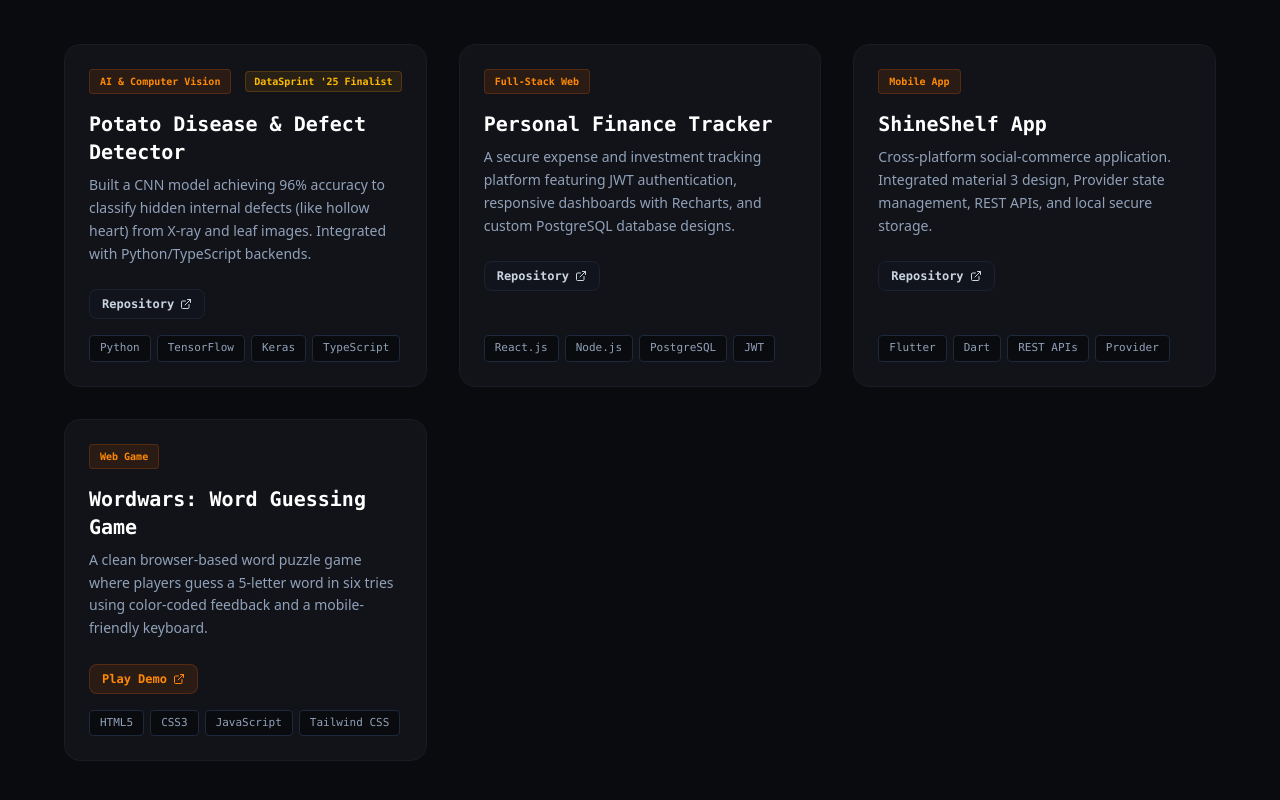
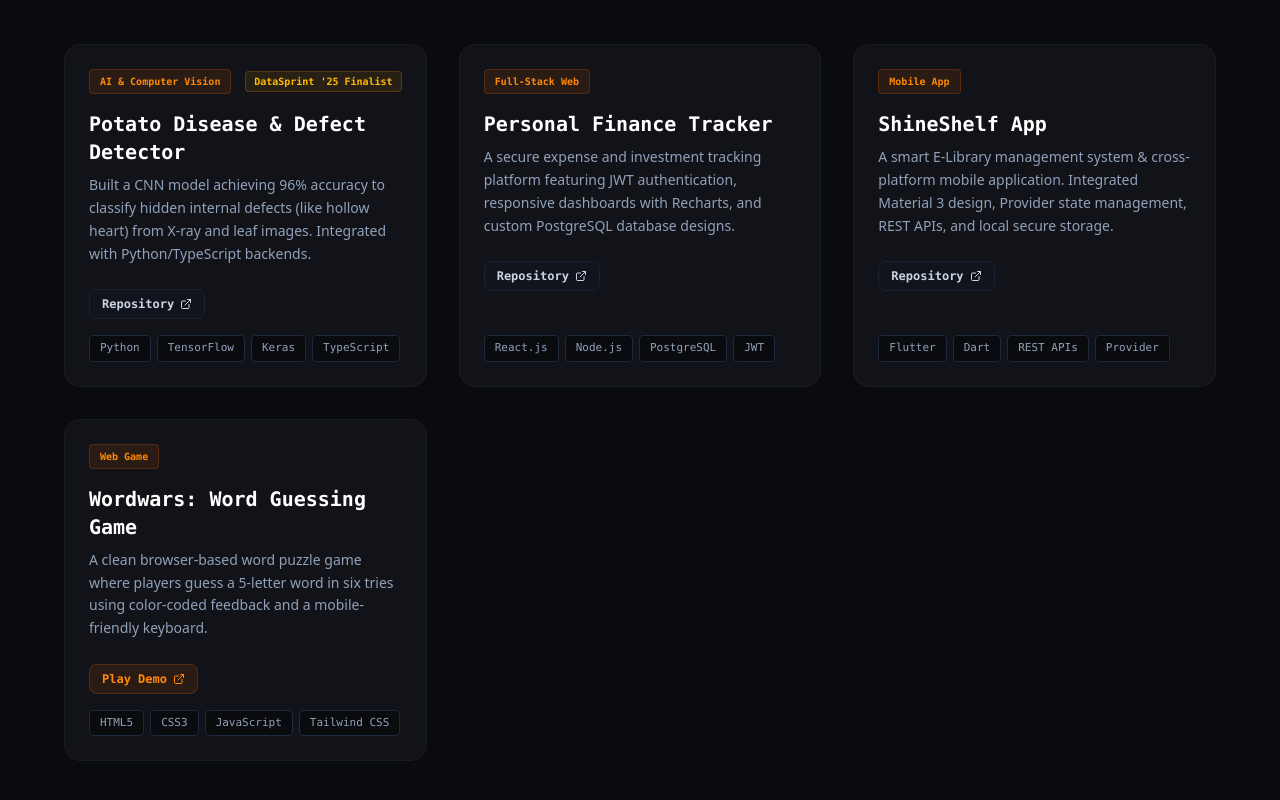
Before and after one commit to Shivani-369/Portfolio, a Next.js app: page /Portfolio/ in a window 1280 px wide. Shown: the part 4487-5287 px from the top of the page. Built offline with nearby package versions, Linux system fonts and the light colour scheme.

Commit message:
Update ShineShelf App description to mention smart E-Library management system

```diff
--- a/src/app/page.tsx
+++ b/src/app/page.tsx
@@ -769,7 +769,7 @@
                 {
                   tag: "Mobile App",
                   title: "ShineShelf App",
-                  desc: "Cross-platform social-commerce application. Integrated material 3 design, Provider state management, REST APIs, and local secure storage.",
+                  desc: "A smart E-Library management system & cross-platform mobile application. Integrated Material 3 design, Provider state management, REST APIs, and local secure storage.",
                   tech: ["Flutter", "Dart", "REST APIs", "Provider"],
                   repo: "https://github.com/NEHA4151/ShineShelf_app",
                 },
```
